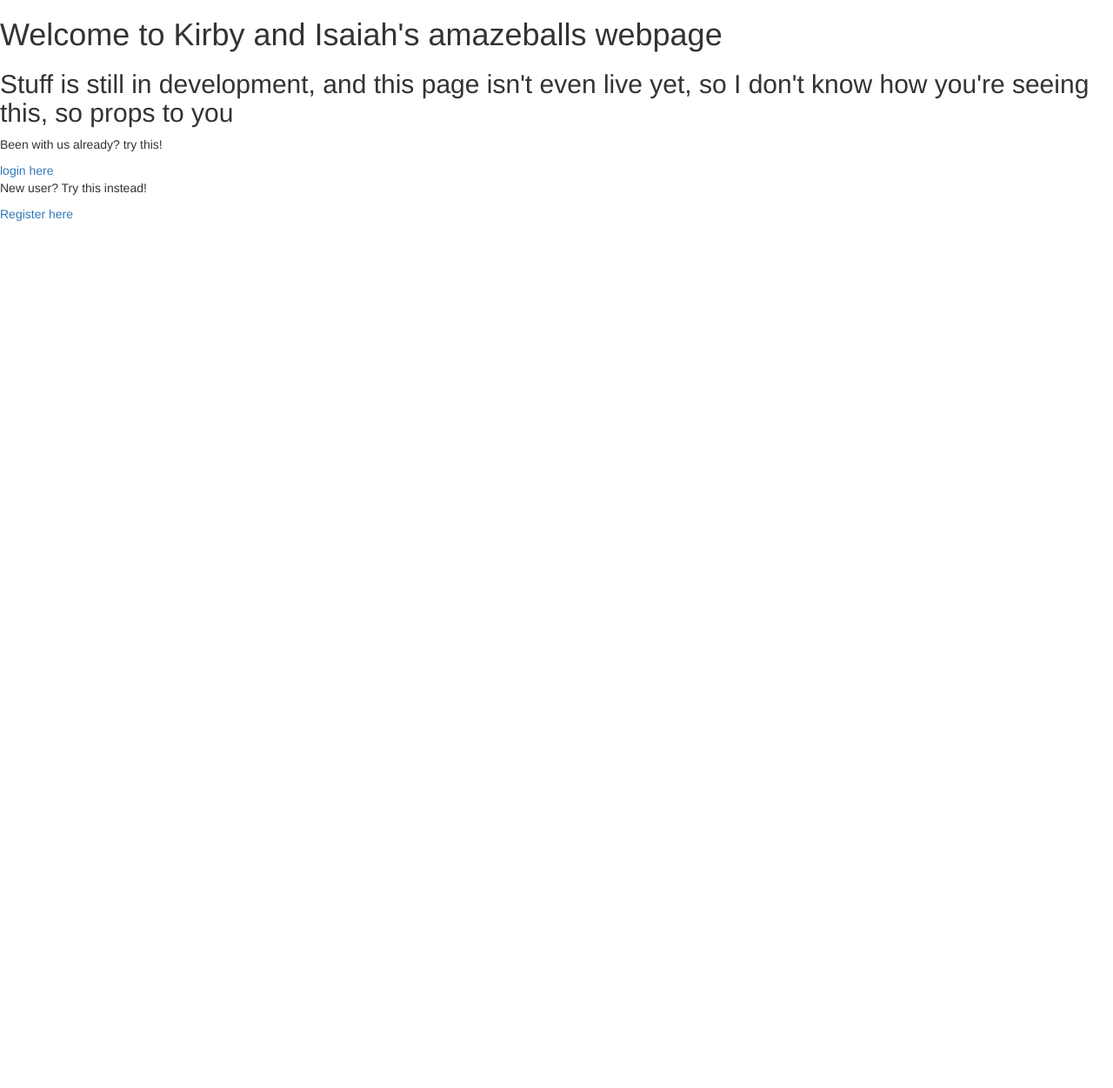
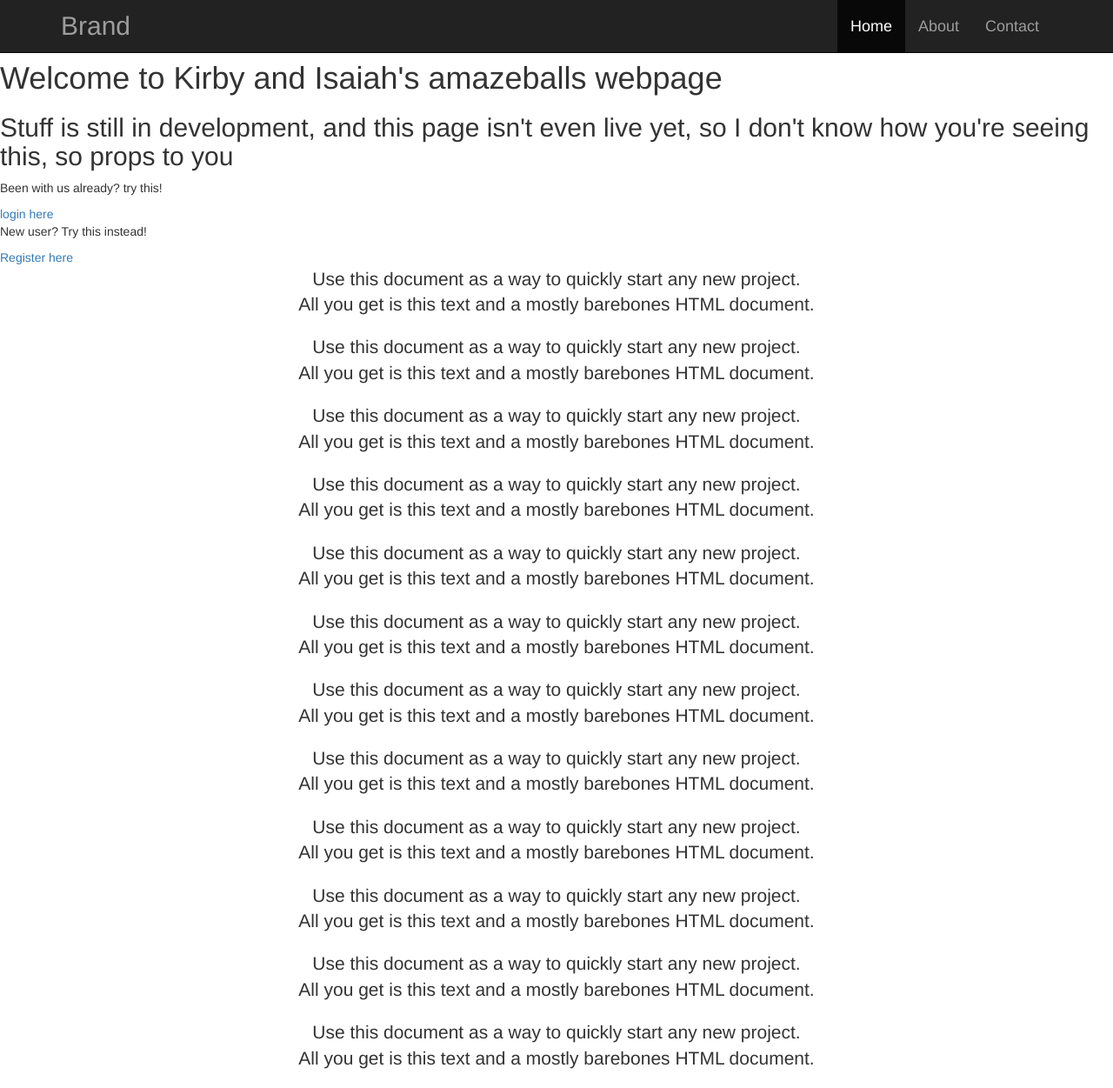
Before and after one commit to flysaiah/Busker-database, a Flask app: page / in a window 1280 px wide. Shown: the whole page at 87% size. Before the commit the page ends 254 px from the top, so only its background shows below. Run offline with Flask 2, Linux system fonts and the light colour scheme; some libraries are stand-ins or nearby versions.

Commit message:
updating css stuff

```diff
--- /dev/null
+++ b/static/css/shrink.css
@@ -0,0 +1,39 @@
+body {
+  padding-top: 50px;
+}
+
+nav a {
+  padding-top: 20px !important;
+  padding-bottom: 20px !important;
+  font-size: 18px;
+}
+
+nav .navbar-toggle {
+  margin: 13px 15px 13px 0;
+}
+
+.navbar-brand {
+  font-size: 30px;
+}
+
+
+
+nav.navbar.shrink {
+  min-height: 35px;
+}
+
+nav.shrink a {
+  padding-top: 10px !important;
+  padding-bottom: 10px !important;
+  font-size: 15px;
+}
+
+nav.shrink .navbar-brand {
+  font-size: 25px;
+}
+
+nav.shrink .navbar-toggle {
+  padding: 4px 5px;
+  margin: 8px 15px 8px 0;
+
+}
--- /dev/null
+++ b/static/js/shrink.js
@@ -0,0 +1,7 @@
+$(window).scroll(function() {
+  if ($(document).scrollTop() > 50) {
+    $('nav').addClass('shrink');
+  } else {
+    $('nav').removeClass('shrink');
+  }
+});
--- a/templates/base.html
+++ b/templates/base.html
@@ -3,9 +3,13 @@
 <head>
 	<link href="/static/css/bootstrap.min.css" rel="stylesheet" media="screen">
 	<link href="/static/css/bootstrap-responsive.css" rel="stylesheet">
-    	<script src="http://code.jquery.com/jquery-latest.js"></script>
+	<link href="/static/css/shrink.css" rel="stylesheet">
+	<script src="https://ajax.googleapis.com/ajax/libs/jquery/1.10.2/jquery.min.js"></script>
 	<script src="/static/js/bootstrap.min.js"></script>
+	<script src="/static/js/shrink.js"></script>
 	<meta name="viewport" content="width=device-width, initial-scale=1, maximum-scale=1, user-scaleable=no">
+
+
 
 
 
@@ -13,6 +17,29 @@
 </head>
 
 <body>
+<nav class="navbar navbar-inverse navbar-fixed-top">
+  <div class="container">
+    <div class="navbar-header">
+      <button type="button" class="navbar-toggle" data-toggle="collapse" data-target=".navbar-collapse">
+        <span class="icon-bar"></span>
+        <span class="icon-bar"></span>
+        <span class="icon-bar"></span>
+      </button>
+      <a class="navbar-brand" href="#">Brand</a>
+    </div>
+    <div class="collapse navbar-collapse">
+      <ul class="nav navbar-nav pull-right">
+        <li class="active"><a href="#">Home</a></li>
+        <li><a href="#about">About</a></li>
+        <li><a href="#contact">Contact</a></li>
+      </ul>
+    </div><!--/.nav-collapse -->
+  </div>
+</nav>
+
+<div>
 	{% block content %}{% endblock %}
+
+</div>
 </body>
 </html>
--- a/templates/frontpage.html
+++ b/templates/frontpage.html
@@ -1,6 +1,8 @@
 {% extends "base.html" %}
 
 {% block content %}
+
+
 
 	<div>
 
@@ -31,6 +33,44 @@
 
 			</div>
 
+			 <div class="text-center">
+			    <p class="lead">Use this document as a way to quickly start any new project.<br> All you get is this text and a mostly barebones HTML document.</p>
+			  </div>
+			   <div class="text-center">
+			    <p class="lead">Use this document as a way to quickly start any new project.<br> All you get is this text and a mostly barebones HTML document.</p>
+			  </div>
+			   <div class="text-center">
+			    <p class="lead">Use this document as a way to quickly start any new project.<br> All you get is this text and a mostly barebones HTML document.</p>
+			  </div>
+			   <div class="text-center">
+			    <p class="lead">Use this document as a way to quickly start any new project.<br> All you get is this text and a mostly barebones HTML document.</p>
+			  </div>
+			   <div class="text-center">
+			    <p class="lead">Use this document as a way to quickly start any new project.<br> All you get is this text and a mostly barebones HTML document.</p>
+			  </div>
+			   <div class="text-center">
+			    <p class="lead">Use this document as a way to quickly start any new project.<br> All you get is this text and a mostly barebones HTML document.</p>
+			  </div>
+
+			 <div class="text-center">
+			    <p class="lead">Use this document as a way to quickly start any new project.<br> All you get is this text and a mostly barebones HTML document.</p>
+			  </div>
+			   <div class="text-center">
+			    <p class="lead">Use this document as a way to quickly start any new project.<br> All you get is this text and a mostly barebones HTML document.</p>
+			  </div>
+			   <div class="text-center">
+			    <p class="lead">Use this document as a way to quickly start any new project.<br> All you get is this text and a mostly barebones HTML document.</p>
+			  </div>
+			   <div class="text-center">
+			    <p class="lead">Use this document as a way to quickly start any new project.<br> All you get is this text and a mostly barebones HTML document.</p>
+			  </div>
+			   <div class="text-center">
+			    <p class="lead">Use this document as a way to quickly start any new project.<br> All you get is this text and a mostly barebones HTML document.</p>
+			  </div>
+			   <div class="text-center">
+			    <p class="lead">Use this document as a way to quickly start any new project.<br> All you get is this text and a mostly barebones HTML document.</p>
+			  </div>
+
 
 
 		</div>
@@ -39,4 +79,6 @@
 	</div>
 
 
+
+
 {% endblock %}
--- a/templates/login.html
+++ b/templates/login.html
@@ -30,7 +30,7 @@
 
 		<div class="form-group">
 			<div class="col-sm-offset-3 col-sm-9">
-				<button type="submit" value="Go" class="btn">Register</button>
+				<button type="submit" value="Go" class="btn">Login</button>
 			</div>
 		</div>
 
```
Also changed, not shown: static/css/carousel.css (added, +134 -0 lines). Lines whose indentation alone changed are shown as unchanged.
